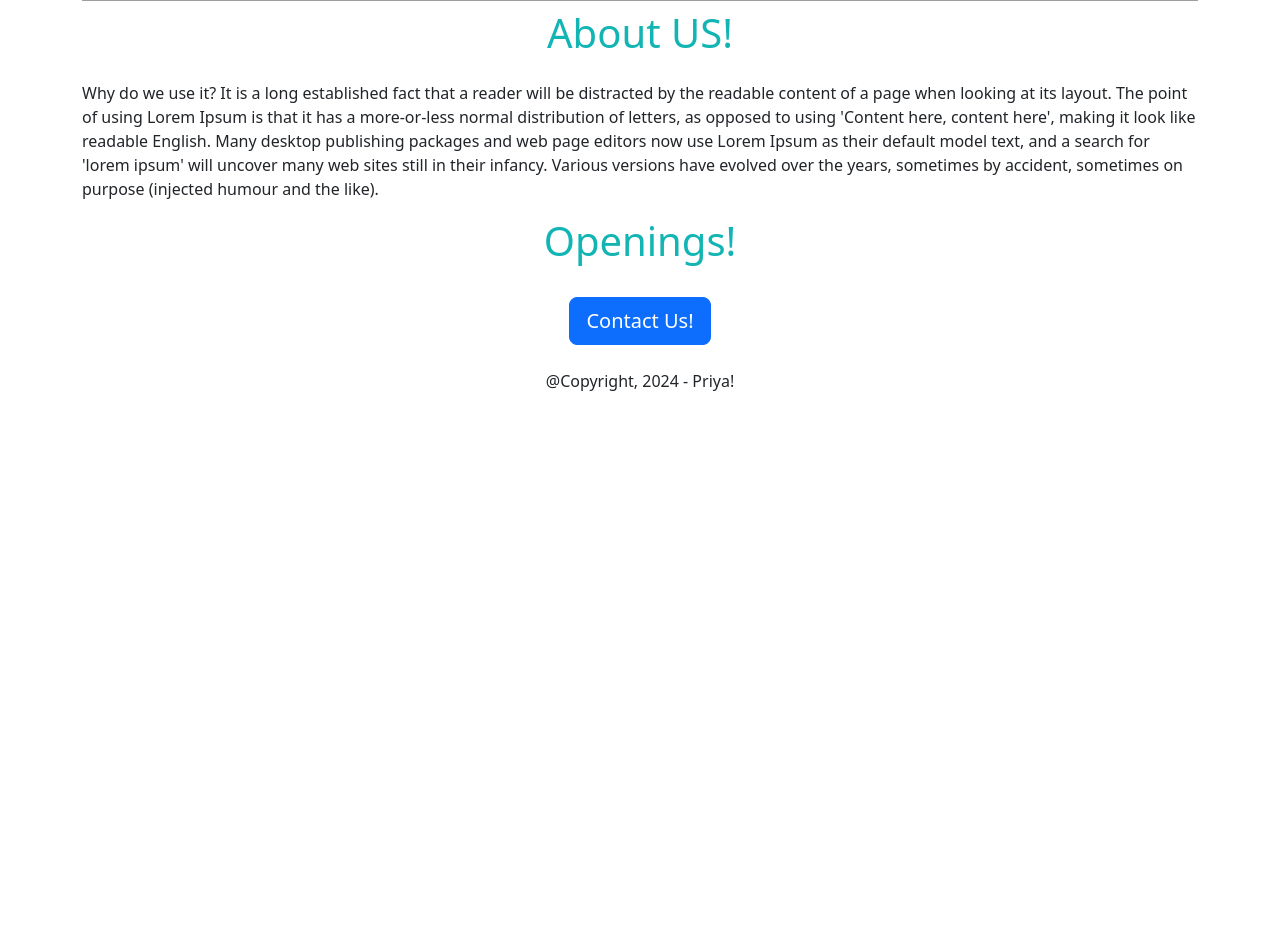
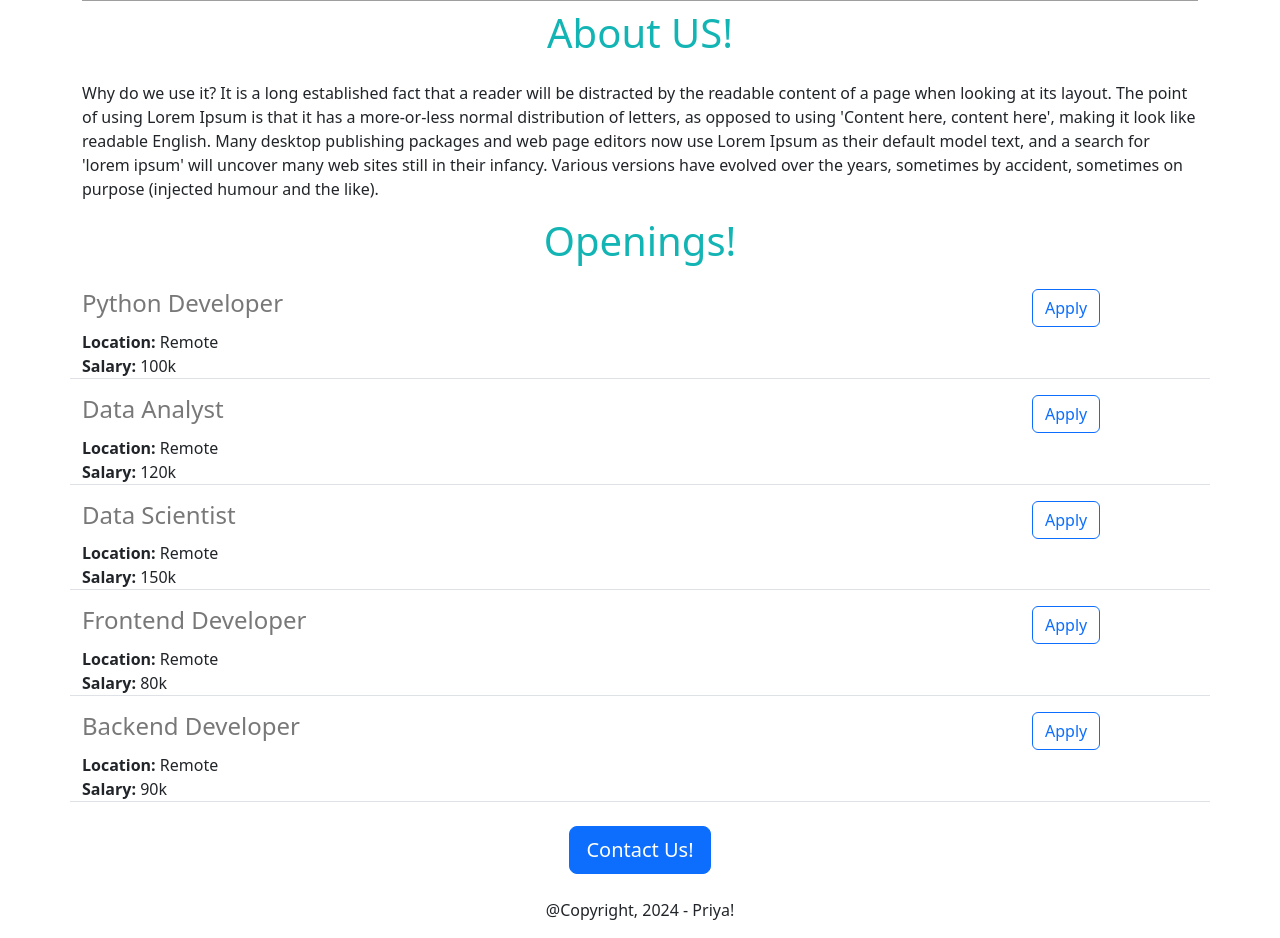
Before and after one commit to pria-pria/job-career, a Flask app: page / in a window 1280 px wide. Shown: the part 579-1517 px from the top of the page. Before the commit the page ends 970 px from the top, so only its background shows below. Run offline with Flask 3, Linux system fonts and the light colour scheme; grey boxes are pictures that could not be loaded.

Commit message:
commited by Priya

```diff
--- a/app.py
+++ b/app.py
@@ -1,19 +1,45 @@
-from flask import Flask, render_template
+from flask import Flask, render_template, jsonify
 
 app = Flask(__name__)
 
-jobs =[
-  {'title': 'Python Developer', 'location': 'Remote', 'salary': '100k'},
-  {'title': 'Data Analyst', 'location': 'Remote', 'salary': '120k'},
-  {'title': 'Data Scientist', 'location': 'Remote', 'salary': '150k'},
-  {'title': 'Frontend Developer', 'location': 'Remote', 'salary': '80k'},
-  {'title': 'Backend Developer', 'location': 'Remote', 'salary': '90k'},
+jobs = [
+    {
+        'title': 'Python Developer',
+        'location': 'Remote',
+        'salary': '100k'
+    },
+    {
+        'title': 'Data Analyst',
+        'location': 'Remote',
+        'salary': '120k'
+    },
+    {
+        'title': 'Data Scientist',
+        'location': 'Remote',
+        'salary': '150k'
+    },
+    {
+        'title': 'Frontend Developer',
+        'location': 'Remote',
+        'salary': '80k'
+    },
+    {
+        'title': 'Backend Developer',
+        'location': 'Remote',
+        'salary': '90k'
+    },
+]
 
-]
+
 @app.route('/')
 def hello_world():
   return render_template('home.html', jobs=jobs)
 
 
+@app.route('/api/jobs')
+def list_jobs():
+  return jsonify(jobs)
+
+
 if __name__ == '__main__':
   app.run(host='0.0.0.0', debug=True)
--- a/templates/home.html
+++ b/templates/home.html
@@ -26,9 +26,9 @@
     <p>Why do we use it?
     It is a long established fact that a reader will be distracted by the readable content of a page when looking at its layout. The point of using Lorem Ipsum is that it has a more-or-less normal distribution of letters, as opposed to using 'Content here, content here', making it look like readable English. Many desktop publishing packages and web page editors now use Lorem Ipsum as their default model text, and a search for 'lorem ipsum' will uncover many web sites still in their infancy. Various versions have evolved over the years, sometimes by accident, sometimes on purpose (injected humour and the like).</p>
     <h1 class="mt-2 mb-4"">Openings!</h1>
-    <p>{% for job in jobs %}
+    <p>
       {% include 'jobs.html' %}
-    {% endfor %}
+
     </p>
       <div style="text-align: center;">
     <button class="mt-2 mb-4 btn btn-primary btn-lg"">Contact Us!</button>
--- a/templates/jobs.html
+++ b/templates/jobs.html
@@ -0,0 +1,19 @@
+{% for job in jobs %}
+
+<div class="border-bottom row" style="margin-bottom: 16px;">
+  <div class="col-10">
+  <h4 style="color:rgb(120, 120, 120); margin-bottom:4px; padding-bottom:8px">
+    {{job['title']}}
+  </h4>
+  <div>
+    <b>Location: </b>{{job['location']}}
+</div>
+  <div>
+    <b>Salary: </b>{{job['salary']}}
+  </div>
+  </div>
+  <div class=col-2>
+  <button type="button" class="btn btn-outline-primary">Apply</button>
+  </div>
+</div>
+{% endfor %}
```
